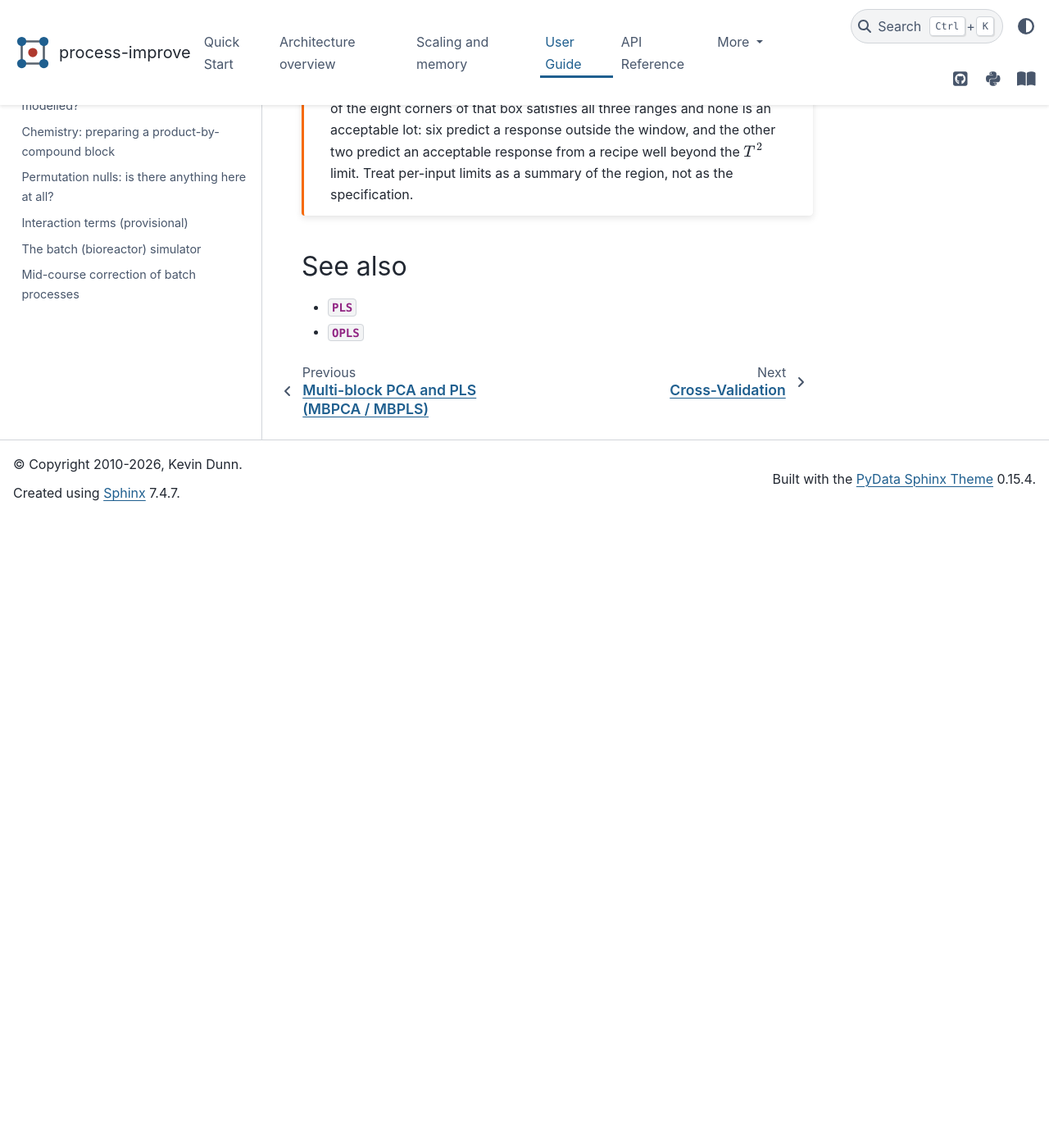
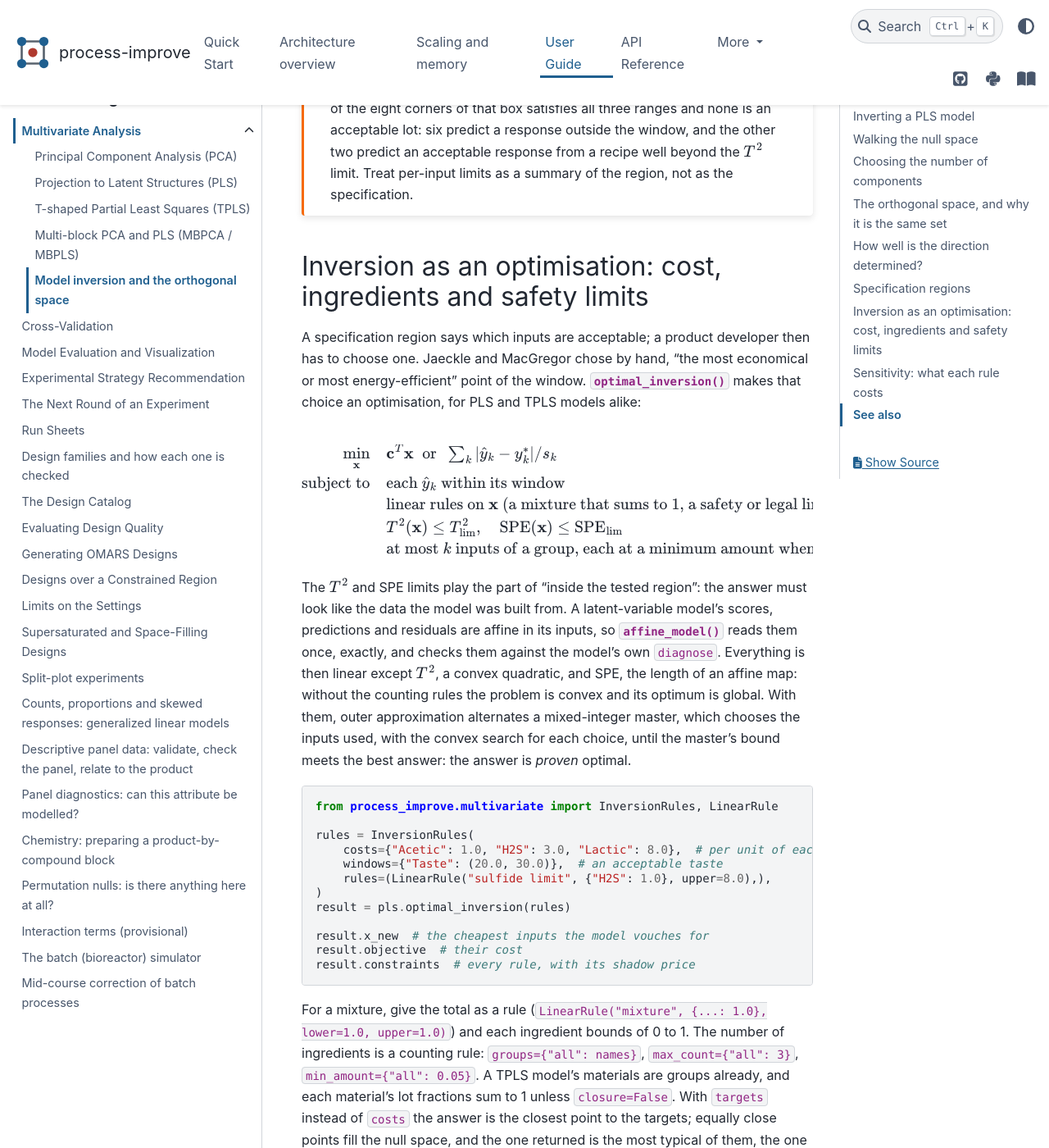
Before and after one commit to kgdunn/process-improve, a Sphinx documentation site: the page built from docs/user_guide/model_inversion.rst, in a window 1280 px wide and 1400 px high, scrolled down 4025 px. Shown: the whole window at 82% size. Built offline with Sphinx 7.4.7 and the PyData theme 0.15.4, drawn with Linux system fonts in a browser that asks for light colours; before the commit the page ends 4655 px from its top, so only the background shows below that; some of the changed text lies outside the part shown.

Commit message:
Optimal inversion: docs, stored maps, and a traced window that crosses itself
- The user guide's inversion page gains 'Inversion as an optimisation' and
  'Sensitivity: what each rule costs'; the API page lists the new functions.
- optimal_inversion and inversion_sensitivity take a fitted model or its
  AffineModel, which to_dict stores as plain JSON and from_dict reads back,
  so a search can run later without the model.
- Tracing a window's bound past its other bound reports no answer instead of
  raising.
- test_tpls_model_predictions expects diagnose's new residuals key.

Co-Authored-By: Claude Opus 5.5 <noreply@anthropic.com>
Claude-Session: https://claude.ai/code/session_01S4nNrNQybBmfRdnyZMNivG

```diff
--- a/docs/user_guide/model_inversion.rst
+++ b/docs/user_guide/model_inversion.rst
@@ -188,8 +188,104 @@ swept lines fill out a **multivariate specification region**. Bounding it by the
    limit. Treat per-input limits as a summary of the region, not as the
    specification.
 
+Inversion as an optimisation: cost, ingredients and safety limits
+-----------------------------------------------------------------
+
+A specification region says which inputs are acceptable; a product developer
+then has to choose one. Jaeckle and MacGregor chose by hand, "the most
+economical or most energy-efficient" point of the window.
+:meth:`~process_improve.multivariate.methods.PLS.optimal_inversion` makes that
+choice an optimisation, for PLS and TPLS models alike:
+
+.. math::
+
+    \begin{aligned}
+    \min_{\mathbf{x}} \quad & \mathbf{c}^T \mathbf{x}
+        \;\text{ or }\; \textstyle\sum_k |\hat{y}_k - y_k^*| / s_k \\
+    \text{subject to} \quad & \text{each } \hat{y}_k \text{ within its window} \\
+    & \text{linear rules on } \mathbf{x}
+        \text{ (a mixture that sums to 1, a safety or legal limit)} \\
+    & T^2(\mathbf{x}) \le T^2_{\text{lim}}, \quad
+      \text{SPE}(\mathbf{x}) \le \text{SPE}_{\text{lim}} \\
+    & \text{at most } k \text{ inputs of a group, each at a minimum amount when used.}
+    \end{aligned}
+
+The :math:`T^2` and SPE limits play the part of "inside the tested region": the
+answer must look like the data the model was built from. A latent-variable
+model's scores, predictions and residuals are affine in its inputs, so
+:func:`~process_improve.multivariate.methods.affine_model` reads them once,
+exactly, and checks them against the model's own ``diagnose``. Everything is
+then linear except :math:`T^2`, a convex quadratic, and SPE, the length of an
+affine map: without the counting rules the problem is convex and its optimum is
+global. With them, outer approximation alternates a mixed-integer master, which
+chooses the inputs used, with the convex search for each choice, until the
+master's bound meets the best answer: the answer is *proven* optimal.
+
+.. code-block:: python
+
+    from process_improve.multivariate import InversionRules, LinearRule
+
+    rules = InversionRules(
+        costs={"Acetic": 1.0, "H2S": 3.0, "Lactic": 8.0},  # per unit of each input
+        windows={"Taste": (20.0, 30.0)},  # an acceptable taste
+        rules=(LinearRule("sulfide limit", {"H2S": 1.0}, upper=8.0),),
+    )
+    result = pls.optimal_inversion(rules)
+
+    result.x_new  # the cheapest inputs the model vouches for
+    result.objective  # their cost
+    result.constraints  # every rule, with its shadow price
+
+For a mixture, give the total as a rule (``LinearRule("mixture", {...: 1.0},
+lower=1.0, upper=1.0)``) and each ingredient bounds of 0 to 1. The number of
+ingredients is a counting rule: ``groups={"all": names}``,
+``max_count={"all": 3}``, ``min_amount={"all": 0.05}``. A TPLS model's
+materials are groups already, and each material's lot fractions sum to 1 unless
+``closure=False``. With ``targets`` instead of ``costs`` the answer is the
+closest point to the targets; equally close points fill the null space, and the
+one returned is the most typical of them, the one of least :math:`T^2`.
+
+Reading the model costs one ``diagnose`` call; to solve many problems on one
+model, read it once with :func:`~process_improve.multivariate.methods.affine_model`
+and pass the maps in place of the model. ``AffineModel.to_dict`` stores them as
+plain JSON, and ``AffineModel.from_dict`` reads them back, so a search can run
+later without the fitted model.
+
+When no inputs meet the rules, ``result.message`` says why: either the windows
+cannot be met within the inputs' bounds at all, or they can only far from the
+data, and then by how many times each limit would be exceeded.
+
+Sensitivity: what each rule costs
+---------------------------------
+
+The ``constraints`` table gives each rule's **shadow price**, read from the
+optimality conditions at the answer: the change in the optimal objective per
+unit increase of the bound it sits at, and per 1% of that bound. A rule that
+does not bind has a price of 0. The prices answer the question a constrained
+answer always raises: which rule is expensive, and what would relaxing it be
+worth?
+
+:func:`~process_improve.multivariate.methods.inversion_sensitivity` checks the
+prices and goes further:
+
+.. code-block:: python
+
+    report = pls.inversion_sensitivity(rules, front=("T²", [4.0, 6.0, 8.0]), prices=["Lactic"])
+
+    report.checked  # each binding rule moved 1% and solved again: forecast and actual change
+    report.front  # the optimal cost as the T² limit moves
+    report.counts  # one input more or fewer per counted group
+    report.prices  # how far each cost can move before the answer changes shape
+
+A shadow price is a slope: it holds while the same rules bind. ``front`` traces
+the objective over a range of one limit, where the slope may change, and
+``prices`` gives the range of each cost over which the answer keeps its shape,
+the same inputs used and the same rules binding.
+
 See also
 --------
 
 - :class:`~process_improve.multivariate.methods.PLS`
 - :class:`~process_improve.multivariate.methods.OPLS`
+- :func:`~process_improve.multivariate.methods.optimal_inversion`
+- :func:`~process_improve.multivariate.methods.inversion_sensitivity`
```
Also changed, not shown: changelog.d/2026-11-01-optimal-inversion.added.md (+2 -1 lines), docs/api/multivariate.rst (+23 -1 lines), 3 other files.
